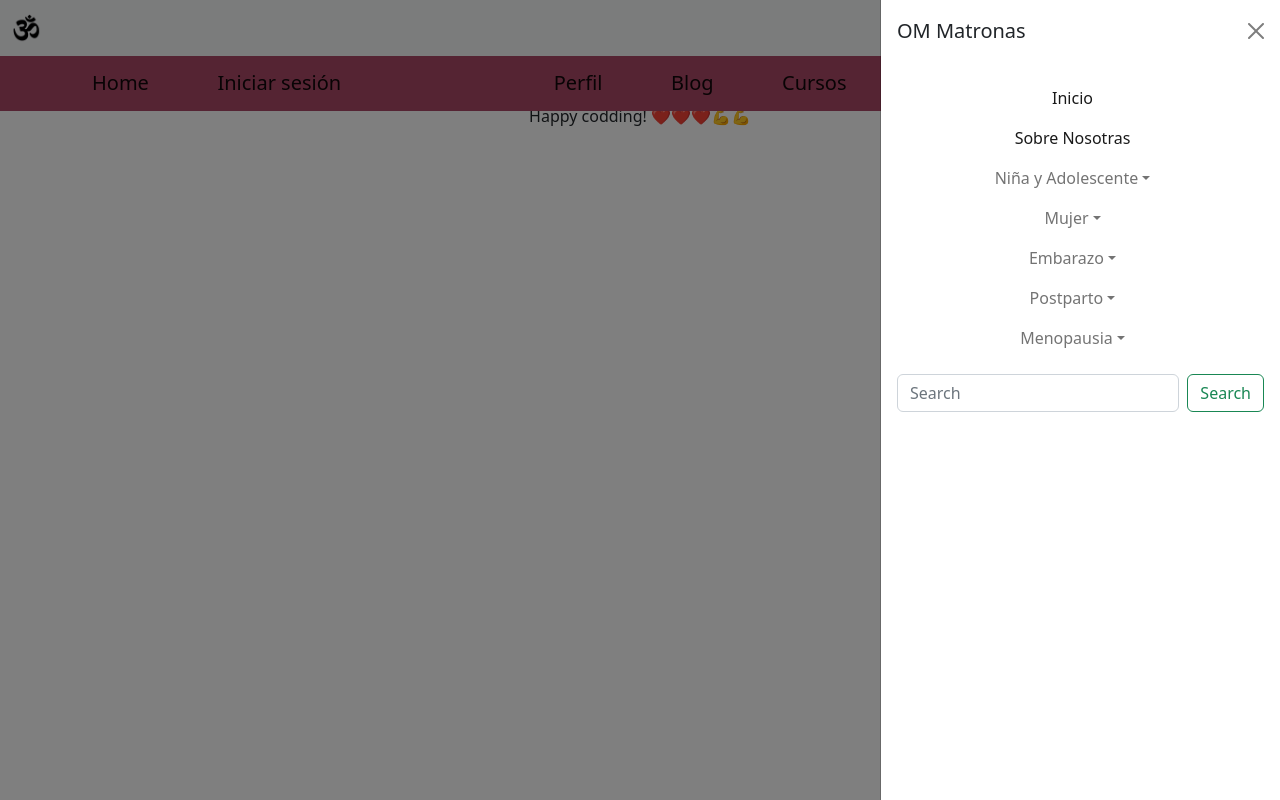
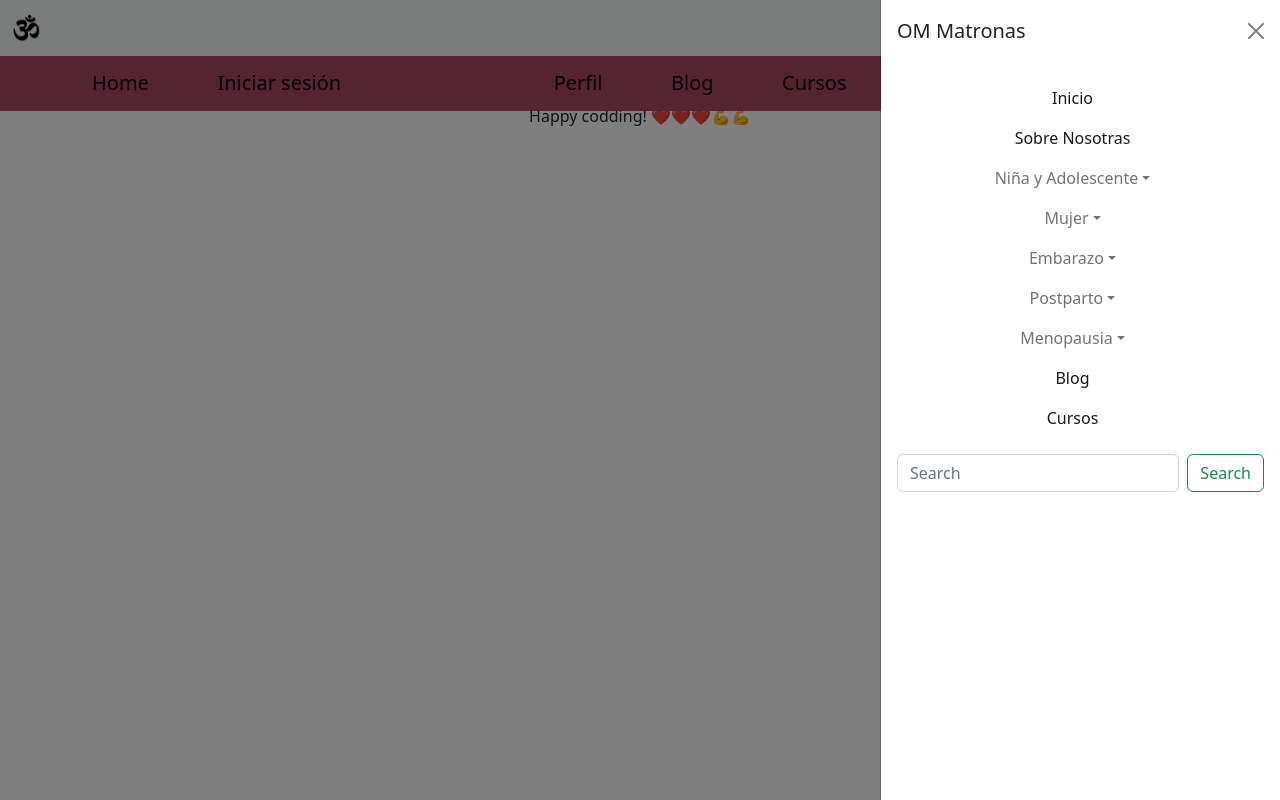
Before and after one commit to merJur/Matronas-web, a React (Create React App) app: page / in a window 1280 px wide. Both pictures are taken after a click on the button 1240 px from the left and 28 px from the top of the page. Built offline with nearby package versions, Linux system fonts and the light colour scheme.

Commit message:
blog added

```diff
--- a/src/components/Header/Header.jsx
+++ b/src/components/Header/Header.jsx
@@ -78,6 +78,12 @@
               <li><Link className="dropdown-item" to="#">Fortaleciendo el suelo pélvico</Link></li>
             </ul>
           </li>
+          <li className="nav-item">
+            <Link className="nav-link active" aria-current="page" to="/">Blog</Link>
+          </li>
+          <li className="nav-item">
+            <Link className="nav-link active" aria-current="page" to="/">Cursos</Link>
+          </li>
         </ul>
         <form className="d-flex mt-3" role="search">
           <input className="form-control me-2" type="search" placeholder="Search" aria-label="Search" />
```
